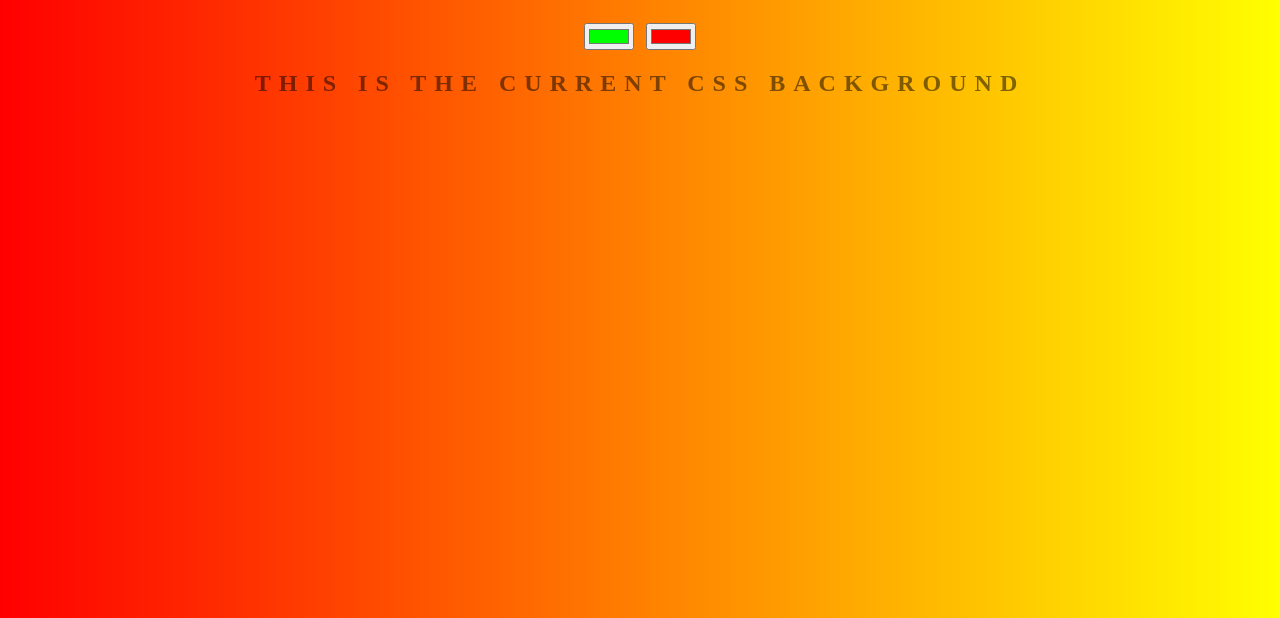
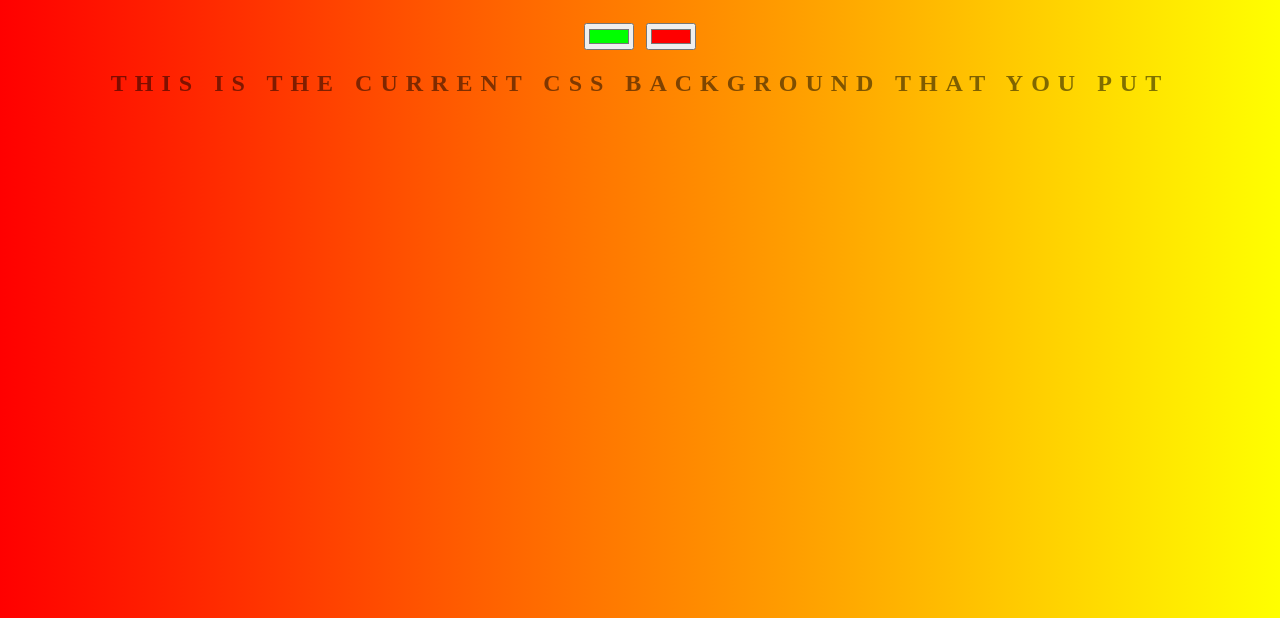
Before and after one commit to JuliusP22/background_generator, a plain HTML site: page background_gen.html in a window 1280 px wide. Shown: the part 182-800 px from the top of the page. Drawn offline with Linux system fonts and the light colour scheme.

Commit message:
changes on h2 ...

```diff
--- a/background_gen.html
+++ b/background_gen.html
@@ -11,7 +11,7 @@
     <h1>Background Generator</h1>
     <input class="color1" type="color" name="color1" value="#00ff00">
     <input class="color2" type="color" name="color2" value="#ff0000">
-    <h2>This is the Current CSS Background</h2>
+    <h2>This is the Current CSS Background that you put</h2>
     <h3></h3>
     <script type="text/javascript" src="script2.js"></script>
 </body>
```
